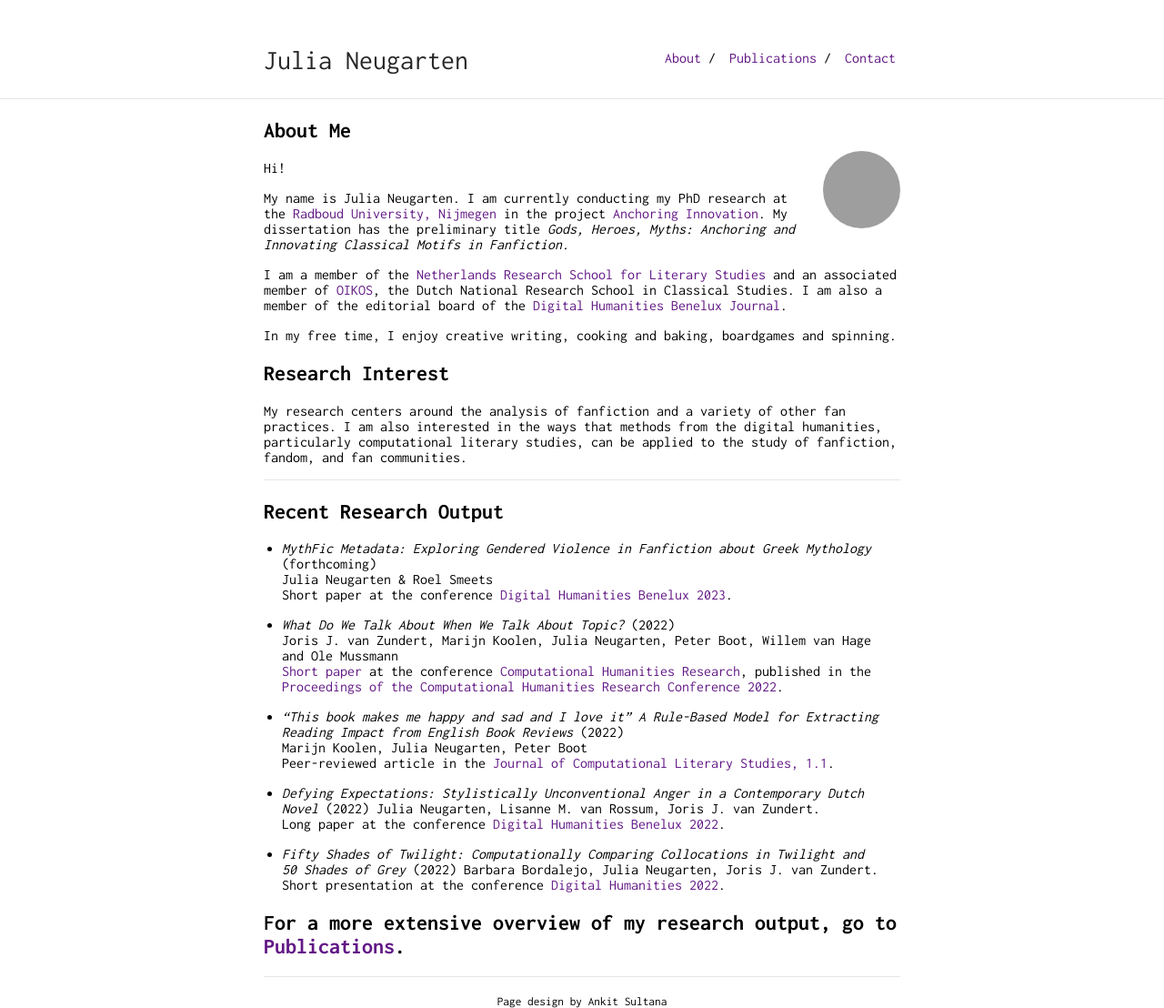
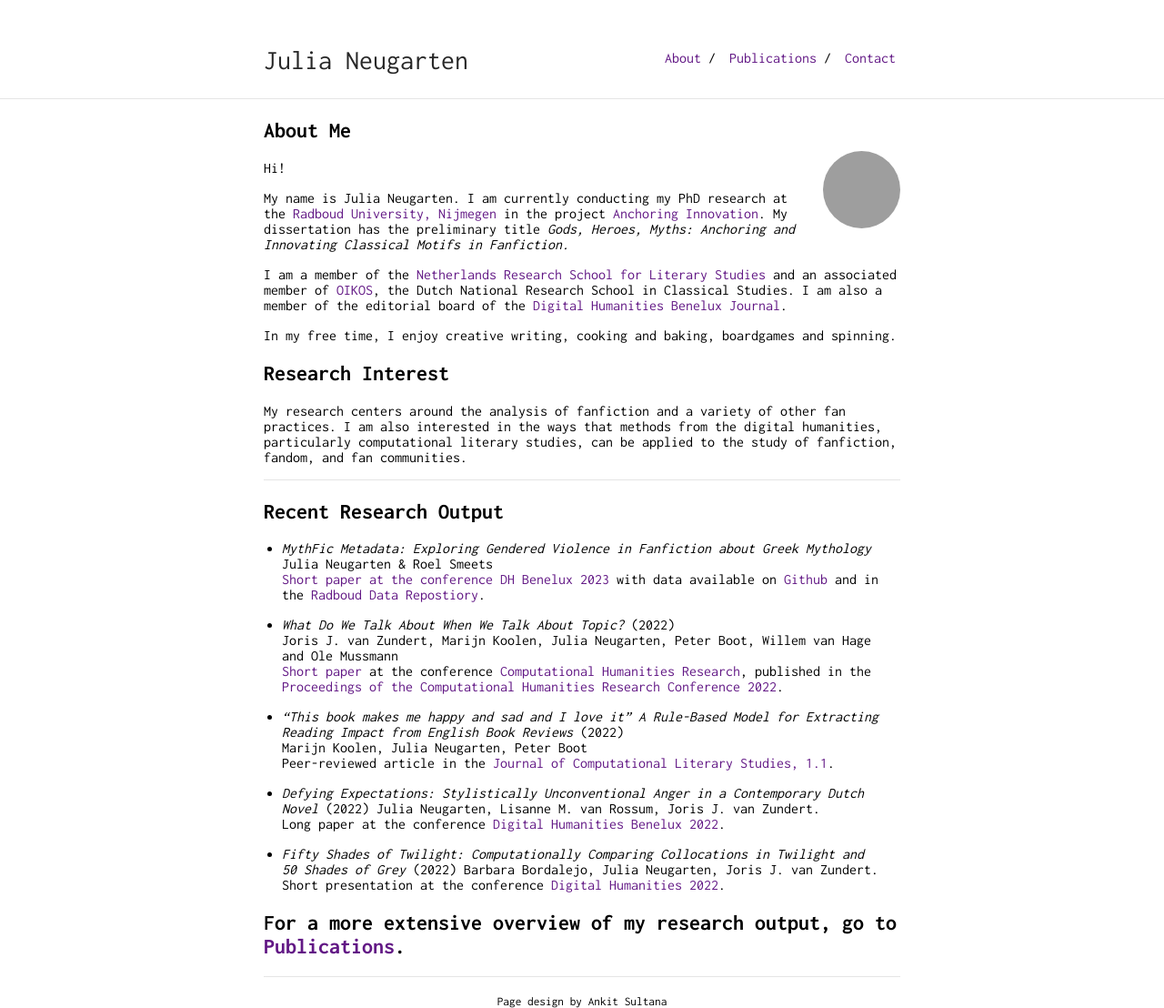
Before and after one commit to julianeugarten/julianeugarten, a Jekyll site: the page built from index.md, in a window 1280 px wide. Shown: the whole page at 91% size. Built offline with Jekyll 4.4.1, drawn with Linux system fonts in a browser that asks for light colours; our own code applies the rules of GitHub Pages for plain Markdown files; grey boxes are pictures that could not be loaded.

Commit message:
index updated dhb23

```diff
--- a/index.md
+++ b/index.md
@@ -19,9 +19,9 @@ My research centers around the analysis of fanfiction and a variety of other fan
 
 ## Recent Research Output
 
-- *MythFic Metadata: Exploring Gendered Violence in Fanfiction about Greek Mythology* (forthcoming)
+- *MythFic Metadata: Exploring Gendered Violence in Fanfiction about Greek Mythology*
 Julia Neugarten & Roel Smeets
-Short paper at the conference [Digital Humanities Benelux 2023](https://2023.dhbenelux.org/).
+[Short paper at the conference DH Benelux 2023](https://2023.dhbenelux.org/wp-content/uploads/2023/05/DHB2023_paper_2257.pdf) with data available on [Github](https://github.com/julianeugarten/DH_Benelux_2023) and in the [Radboud Data Repostiory](https://data.ru.nl/collections/ru/rich/mythfic_metadata_dsc_550?0).
 
 - *What Do We Talk About When We Talk About Topic?* (2022)
 Joris J. van Zundert, Marijn Koolen, Julia Neugarten, Peter Boot, Willem van Hage and Ole Mussmann
```
